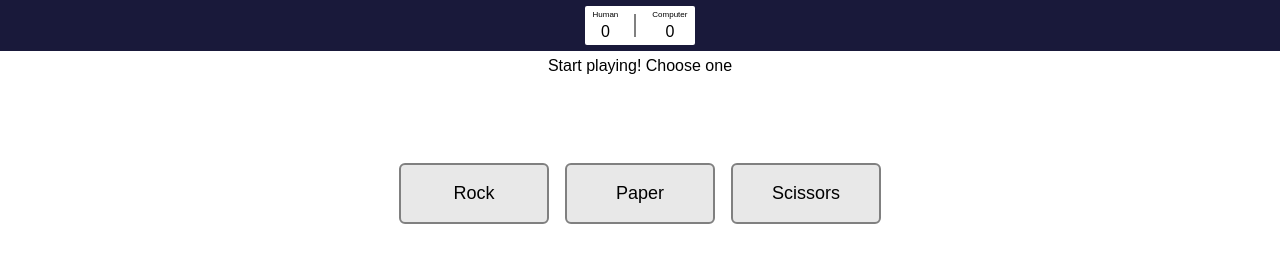
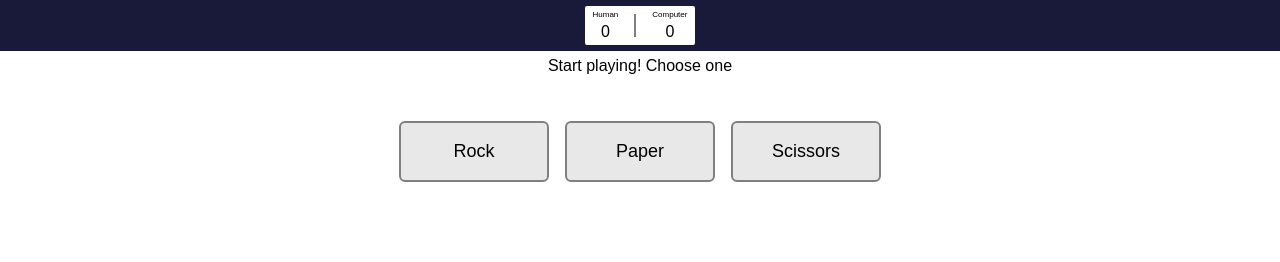
Before and after one commit to oslavq/odin-roshambo, a plain HTML site: page index.html in a window 1280 px wide. Drawn offline with Linux system fonts and the light colour scheme.

Commit message:
Remove .game-info margin

```diff
--- a/style.css
+++ b/style.css
@@ -90,10 +90,6 @@ header {
     display: none;
 }
 
-.game-info {
-    margin: 0 auto 42px;
-}
-
 
 /* FAILURE & SUCCESS */
 /* will be added to .choice-btn via JavaScript */
```
